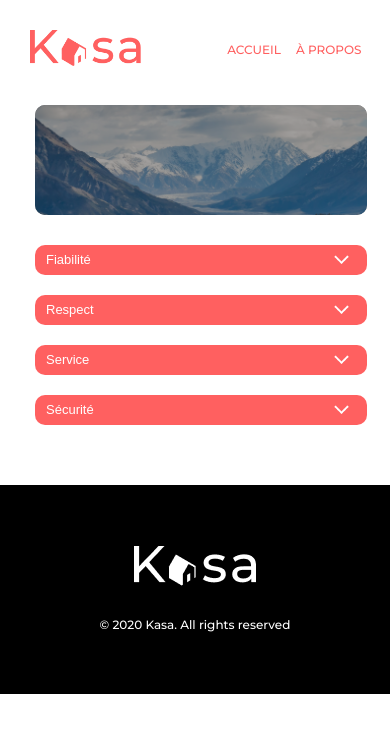
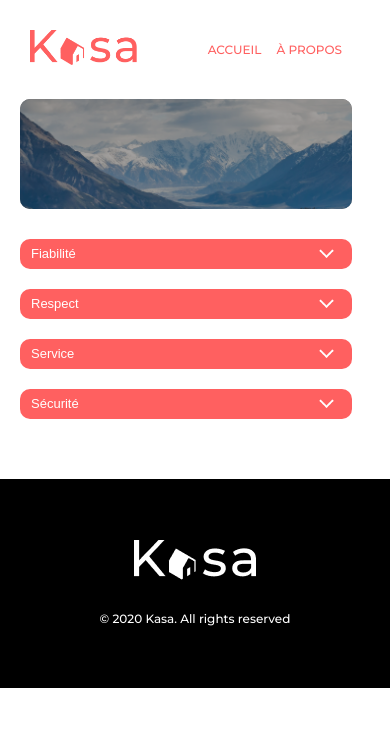
Before and after one commit to Soni-S31/P7-Kasa-OpenClassRooms, a React (Create React App) app: page /about in a window 390 px wide. Shown: the top 732 px of the page. Built offline with nearby package versions, Linux system fonts and the light colour scheme.

Commit message:
derniser css

```diff
--- a/src/components/Header/header.css
+++ b/src/components/Header/header.css
@@ -74,6 +74,7 @@ text-align: right;
 	align-items: center;
     display: flex;
     margin : 15px 15px;
+    width: 80%;
 }
 .navbar{
     width: 70%;
--- a/src/components/LocationList/LocationList.css
+++ b/src/components/LocationList/LocationList.css
@@ -75,4 +75,8 @@
 .location_title{
   width: 85%;
 }
+.location_link :hover{
+  transform: scale(1);
 }
+
+}
--- a/src/pages/About/about.css
+++ b/src/pages/About/about.css
@@ -65,7 +65,8 @@
 /************* Mobile *******************/
 @media (max-width: 768px){
 .main_about {
-    padding : 0px 15px;
+    padding : 0px 5px;
+    margin: 15px 15px;
 }
 /*Section*/
 .section_about {
--- a/src/pages/Home/Home.css
+++ b/src/pages/Home/Home.css
@@ -57,7 +57,7 @@
 @media (max-width: 768px){
 .main-home {
     margin: 15px 15px;
-    width: 85%;
+    width: 80%;
     padding : 0px 15px;
 }
 .banner_title{
--- a/src/pages/Logement/logement.css
+++ b/src/pages/Logement/logement.css
@@ -123,8 +123,9 @@
 /************* Mobile *******************/
 @media (max-width: 768px){
 .main_location {
-    padding : 0px 15px;
+    padding : 0px 5px;
     margin: 0px 15px;
+
 }
 .location_header{
     padding-bottom: 5px;
```
Also changed, not shown: src/utils/style/globalStyle.css (line endings or trailing spaces).
